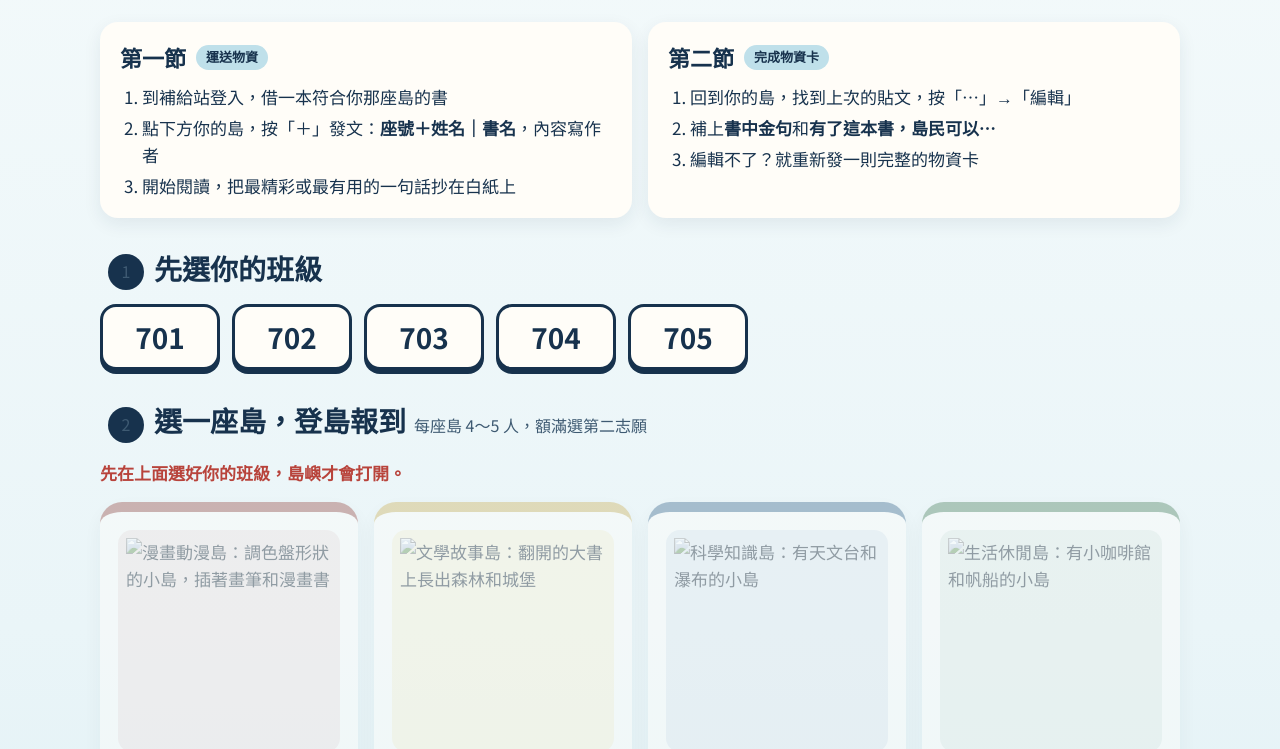
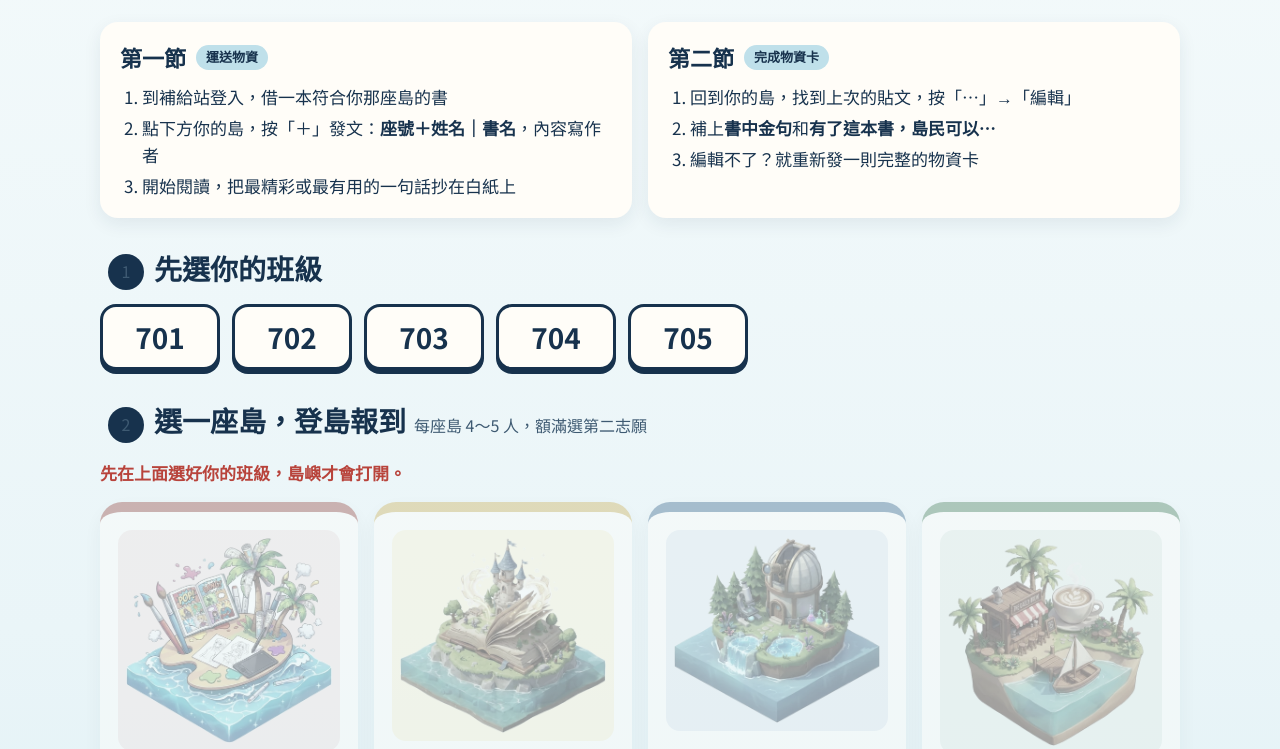
Before and after one commit to kochingzu/island, a plain HTML site: page index.html in a window 1280 px wide. Shown: the part 172-921 px from the top of the page. Drawn offline with Linux system fonts and the light colour scheme; a web font is replaced by a local one.

Commit message:
Update index.html

```diff
--- a/index.html
+++ b/index.html
@@ -134,7 +134,7 @@ footer{font-size:13px;color:var(--ink-soft);text-align:center}
     <div class="islands" id="islands">
       <article class="island red" data-island="comic">
         <span class="mine">我的島</span>
-        <div class="pic"><img src="img/isle-comic.webp" alt="漫畫動漫島：調色盤形狀的小島，插著畫筆和漫畫書" width="440" height="440" loading="eager"></div>
+        <div class="pic"><img src="isle-comic.webp" alt="漫畫動漫島：調色盤形狀的小島，插著畫筆和漫畫書" width="440" height="440" loading="eager"></div>
         <h3>漫畫動漫島<span class="team">紅</span></h3>
         <p class="gift">帶給島民：放鬆與歡笑</p>
         <p class="keys"><b>找書關鍵字</b>：漫畫、圖像小說、繪本</p>
@@ -142,7 +142,7 @@ footer{font-size:13px;color:var(--ink-soft);text-align:center}
       </article>
       <article class="island yellow" data-island="story">
         <span class="mine">我的島</span>
-        <div class="pic"><img src="img/isle-story.webp" alt="文學故事島：翻開的大書上長出森林和城堡" width="440" height="440" loading="eager"></div>
+        <div class="pic"><img src="isle-story.webp" alt="文學故事島：翻開的大書上長出森林和城堡" width="440" height="440" loading="eager"></div>
         <h3>文學故事島<span class="team">黃</span></h3>
         <p class="gift">帶給島民：故事與感受</p>
         <p class="keys"><b>找書關鍵字</b>：小說、少年小說、散文、詩、奇幻、推理</p>
@@ -150,7 +150,7 @@ footer{font-size:13px;color:var(--ink-soft);text-align:center}
       </article>
       <article class="island blue" data-island="science">
         <span class="mine">我的島</span>
-        <div class="pic"><img src="img/isle-science.webp" alt="科學知識島：有天文台和瀑布的小島" width="440" height="440" loading="eager"></div>
+        <div class="pic"><img src="isle-science.webp" alt="科學知識島：有天文台和瀑布的小島" width="440" height="440" loading="eager"></div>
         <h3>科學知識島<span class="team">藍</span></h3>
         <p class="gift">帶給島民：好奇與解答</p>
         <p class="keys"><b>找書關鍵字</b>：科學、動物、自然、太空、人體、科普</p>
@@ -158,7 +158,7 @@ footer{font-size:13px;color:var(--ink-soft);text-align:center}
       </article>
       <article class="island green" data-island="life">
         <span class="mine">我的島</span>
-        <div class="pic"><img src="img/isle-life.webp" alt="生活休閒島：有小咖啡館和帆船的小島" width="440" height="440" loading="eager"></div>
+        <div class="pic"><img src="isle-life.webp" alt="生活休閒島：有小咖啡館和帆船的小島" width="440" height="440" loading="eager"></div>
         <h3>生活休閒島<span class="team">綠</span></h3>
         <p class="gift">帶給島民：運動、手作、心理等生活大小事</p>
         <p class="keys"><b>找書關鍵字</b>：運動、料理、手作、旅行、雜誌、心理、人際</p>
```
